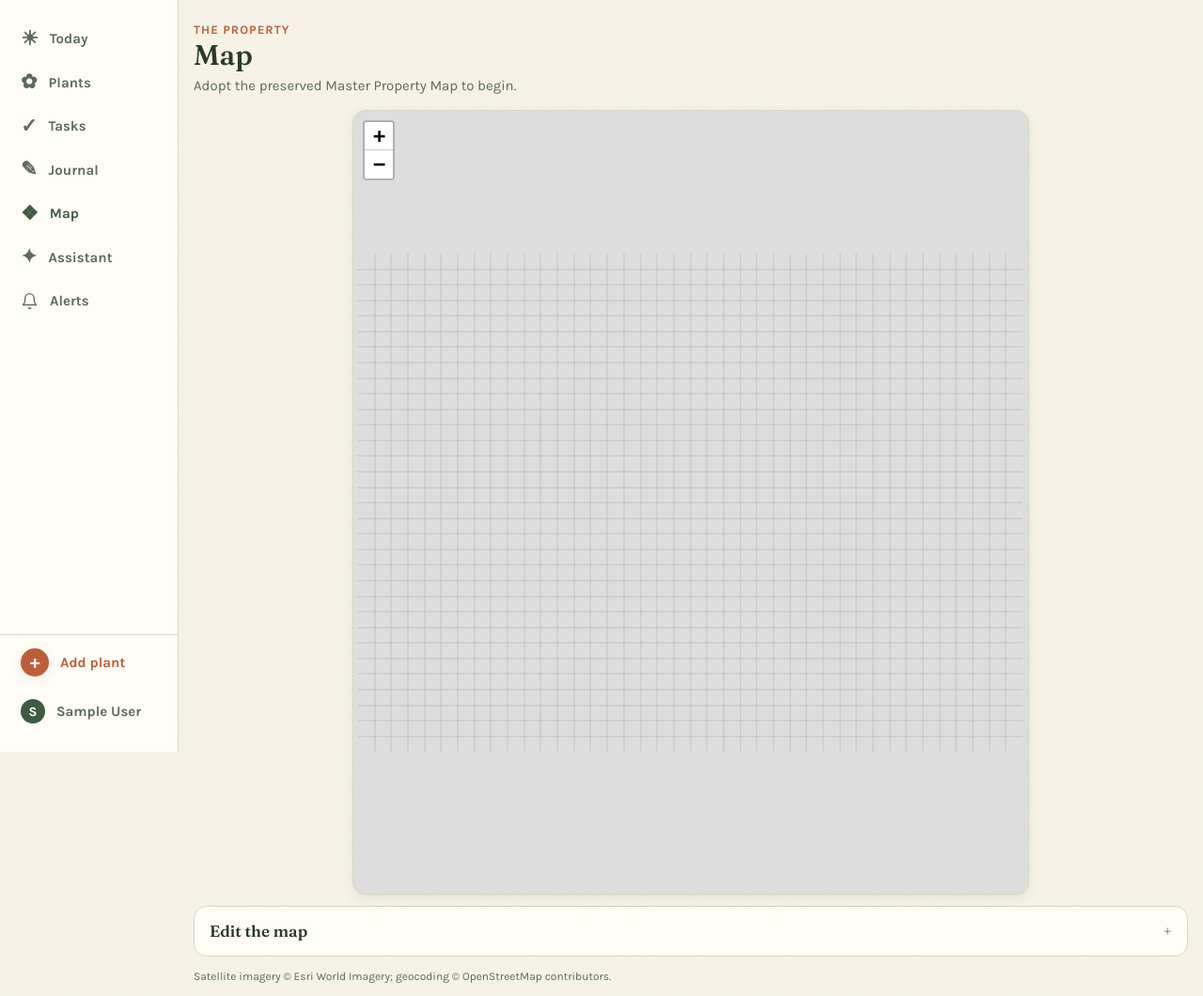
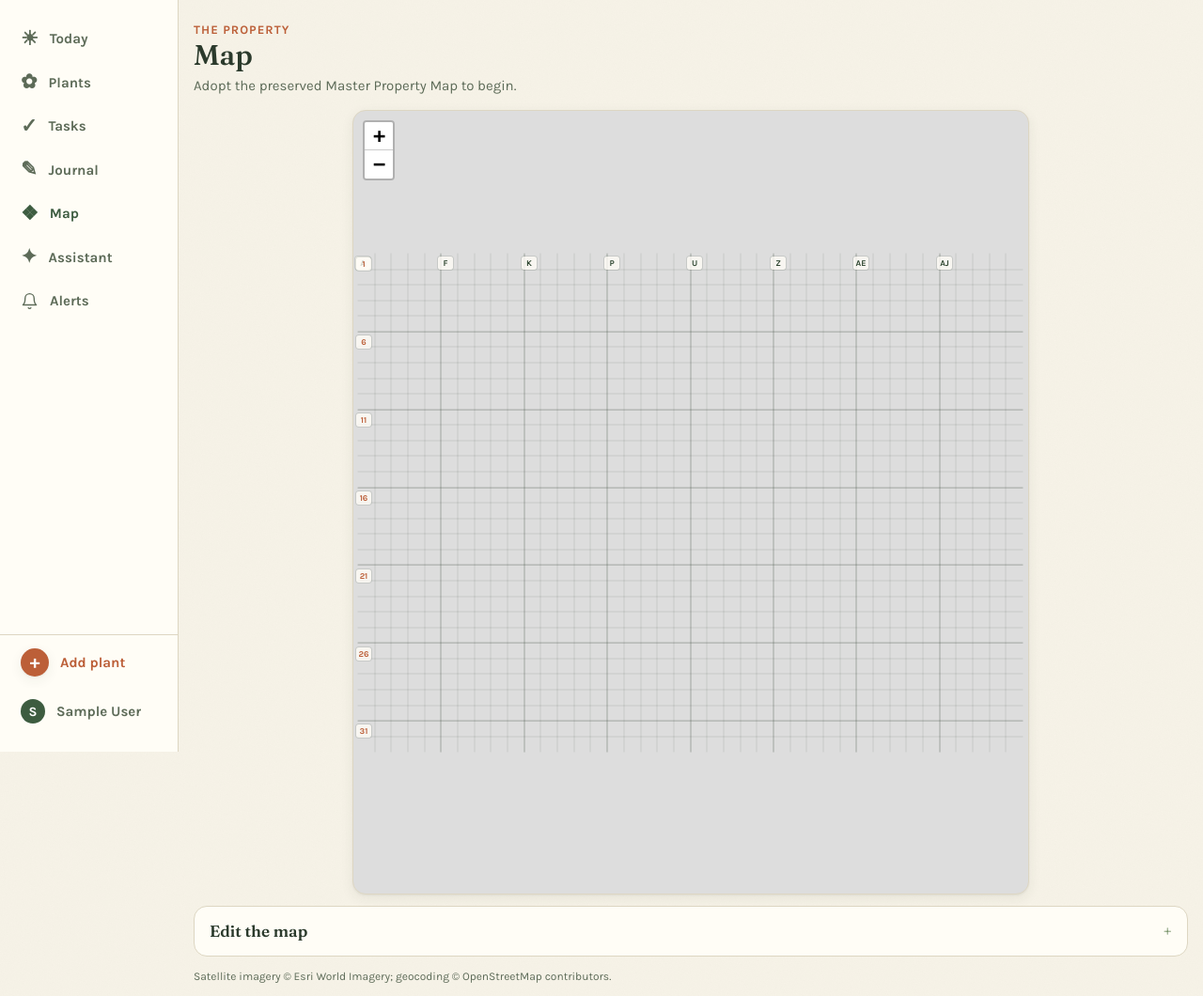
Before and after one commit to mekstromjr/yardwise, a Django app: page /map/ in a window 1280 px wide. Shown: the whole page at 94% size. Run offline with Django 5.2, Linux system fonts and the light colour scheme; the visitor is signed in with stand-in values (Sample User, id 1); data comes from the database, SQL or seed files in the repository; data that the repository does not hold is empty.

Commit message:
Add fine labeled property map grid

```diff
--- a/garden/views_map.py
+++ b/garden/views_map.py
@@ -732,7 +732,7 @@ def _activate_master(garden, layer):
         pmap.height = layer.natural_height
     # The master defines the clean default. Grid/record geometry remains in
     # the same permanent coordinate space and is revealed interactively.
-    pmap.grid_visible = False
+    pmap.grid_visible = True
     pmap.save(update_fields=["width", "height", "grid_visible"])
 
     _fit_master_to_canvas(pmap, layer)
--- a/static/css/yardwise.css
+++ b/static/css/yardwise.css
@@ -719,6 +719,31 @@ nav.primary a.user-entry .user-name {
   opacity: 0.45;
   pointer-events: none;
 }
+.map-grid-label {
+  background: transparent;
+  border: 0;
+  pointer-events: none;
+}
+.map-grid-label span {
+  min-width: 16px;
+  height: 14px;
+  padding: 1px 2px;
+  border-radius: 3px;
+  background: rgb(255 253 246 / 0.78);
+  color: var(--fir-deep);
+  display: inline-flex;
+  align-items: center;
+  justify-content: center;
+  font: 800 9px/1 var(--body);
+  box-shadow: 0 0 0 1px rgb(43 58 44 / 0.12);
+}
+.map-grid-row-label span { color: var(--terracotta); }
+.plant-grid-reference {
+  color: var(--ink-soft);
+  display: block;
+  font-size: 11px;
+  font-weight: 700;
+}
 #trace-actions .btn:disabled {
   cursor: not-allowed;
   opacity: 0.45;
--- a/static/js/yardwise-map.js
+++ b/static/js/yardwise-map.js
@@ -27,6 +27,16 @@ function yardwiseMap(opts) {
 
   const toLL = (x, y) => [-y, x];
   const fromLL = (ll) => [ll.lng, -ll.lat];
+  function gridColumnLabel(index) {
+    let label = "";
+    let number = index + 1;
+    while (number) {
+      number -= 1;
+      label = String.fromCharCode(65 + number % 26) + label;
+      number = Math.floor(number / 26);
+    }
+    return label;
+  }
 
   function csrf() {
     return document.cookie.split("; ").find(r => r.startsWith("csrftoken="))?.split("=")[1] || "";
@@ -114,9 +124,17 @@ function yardwiseMap(opts) {
     }
   }
 
-  function plantTooltip(name) {
+  function plantTooltip(name, cell = "") {
     const content = document.createElement("span");
-    content.textContent = name;
+    const plantName = document.createElement("span");
+    plantName.textContent = name;
+    content.appendChild(plantName);
+    if (cell) {
+      const gridReference = document.createElement("small");
+      gridReference.className = "plant-grid-reference";
+      gridReference.textContent = `Grid ${cell}`;
+      content.appendChild(gridReference);
+    }
     return content;
   }
 
@@ -329,6 +347,7 @@ function yardwiseMap(opts) {
     state.data = data;
     const bounds = [toLL(0, data.height), toLL(data.width, 0)];
     let primaryMapBounds = null;
+    let primaryMapBox = null;
     map.setMaxBounds(L.latLngBounds(bounds).pad(0.2));
 
     // reference imagery - fit into the space preserving each image's natural
@@ -346,20 +365,64 @@ function yardwiseMap(opts) {
         lb = [toLL(x0, y0 + h), toLL(x0 + w, y0)];
       }
       L.imageOverlay(layer.url, lb, { opacity: layer.opacity }).addTo(map);
-      if (layer.primary && layer.kind === "master") primaryMapBounds = lb;
+      if (layer.primary && layer.kind === "master") {
+        primaryMapBounds = lb;
+        const [left, bottom] = fromLL(L.latLng(lb[0]));
+        const [right, top] = fromLL(L.latLng(lb[1]));
+        primaryMapBox = { left, right, top, bottom };
+      }
     });
+    // Establish the viewport before adding grid labels or other markers.
+    // Leaflet needs a center and zoom in order to position HTML marker icons.
+    map.fitBounds(opts.editor && primaryMapBounds ? primaryMapBounds : bounds);
     // grid overlay
     if (data.grid.visible) {
       const g = L.layerGroup().addTo(map);
+      const cellWidth = data.width / data.grid.cols;
+      const cellHeight = data.height / data.grid.rows;
       for (let c = 1; c < data.grid.cols; c++) {
-        const x = (data.width / data.grid.cols) * c;
+        const x = cellWidth * c;
         L.polyline([toLL(x, 0), toLL(x, data.height)],
-                   { color: "#2b3a2c", weight: 1, opacity: 0.15 }).addTo(g);
+                   { color: "#2b3a2c", weight: c % 5 === 0 ? 1.25 : 0.75,
+                     opacity: c % 5 === 0 ? 0.28 : 0.16, interactive: false }).addTo(g);
       }
       for (let r = 1; r < data.grid.rows; r++) {
-        const y = (data.height / data.grid.rows) * r;
+        const y = cellHeight * r;
         L.polyline([toLL(0, y), toLL(data.width, y)],
-                   { color: "#2b3a2c", weight: 1, opacity: 0.15 }).addTo(g);
+                   { color: "#2b3a2c", weight: r % 5 === 0 ? 1.25 : 0.75,
+                     opacity: r % 5 === 0 ? 0.28 : 0.16, interactive: false }).addTo(g);
+      }
+
+      const labelBox = primaryMapBox || {
+        left: 0, right: data.width, top: 0, bottom: data.height,
+      };
+      for (let c = 0; c < data.grid.cols; c++) {
+        if (c % 5 !== 0) continue;
+        const x = cellWidth * (c + 0.5);
+        if (x < labelBox.left || x > labelBox.right) continue;
+        const icon = L.divIcon({
+          className: "map-grid-label",
+          html: `<span>${gridColumnLabel(c)}</span>`,
+          iconSize: [24, 14], iconAnchor: [12, 7],
+        });
+        const label = L.marker(toLL(x, labelBox.top + cellHeight * 0.45), {
+          icon, interactive: false,
+        }).addTo(g);
+        label.getElement()?.setAttribute("aria-hidden", "true");
+      }
+      for (let r = 0; r < data.grid.rows; r++) {
+        if (r % 5 !== 0) continue;
+        const y = cellHeight * (r + 0.5);
+        if (y < labelBox.top || y > labelBox.bottom) continue;
+        const icon = L.divIcon({
+          className: "map-grid-label map-grid-row-label",
+          html: `<span>${r + 1}</span>`,
+          iconSize: [24, 14], iconAnchor: [12, 7],
+        });
+        const label = L.marker(toLL(labelBox.left + cellWidth * 0.55, y), {
+          icon, interactive: false,
+        }).addTo(g);
+        label.getElement()?.setAttribute("aria-hidden", "true");
       }
     }
     // beds
@@ -384,7 +447,7 @@ function yardwiseMap(opts) {
       if (opts.focusBed && String(pt.bed_id || "") !== String(opts.focusBed)) return;
       const m = L.circleMarker(toLL(pt.x, pt.y), {
         radius: 7, color: "#fffdf6", weight: 2, fillColor: "#bc5f38", fillOpacity: 0.95,
-      }).addTo(state.plantLayer).bindTooltip(plantTooltip(pt.name), {
+      }).addTo(state.plantLayer).bindTooltip(plantTooltip(pt.name, pt.cell), {
         direction: "top", offset: [0, -8], className: "plant-map-tooltip",
       });
       m.on("mouseover", () => highlightLocation(pt.loc_id, true));
@@ -399,8 +462,6 @@ function yardwiseMap(opts) {
     // gardens may still use a wider permanent coordinate space to preserve
     // saved plant and bed positions; focusing the master bounds avoids gray
     // letterboxing without changing any of that stored geometry.
-    map.fitBounds(opts.editor && primaryMapBounds ? primaryMapBounds : bounds);
-
     // Keep the normal property view quiet. Fine-grained plant markers appear
     // only after zooming in or entering a selected-bed/plant context.
     function updateProgressiveLayers() {
```
Also changed, not shown: garden/tests/test_map.py (+1 -1 lines), garden/migrations/0017_enable_property_map_grid.py (added).
